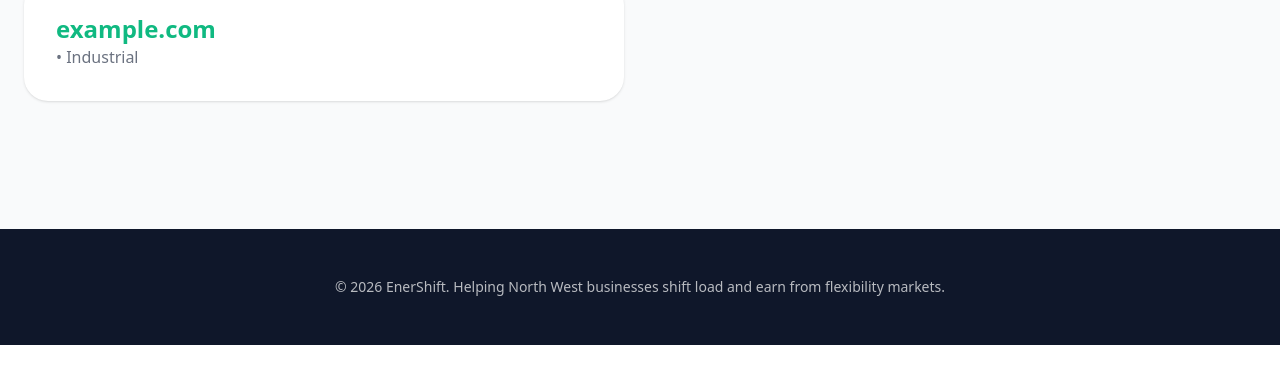
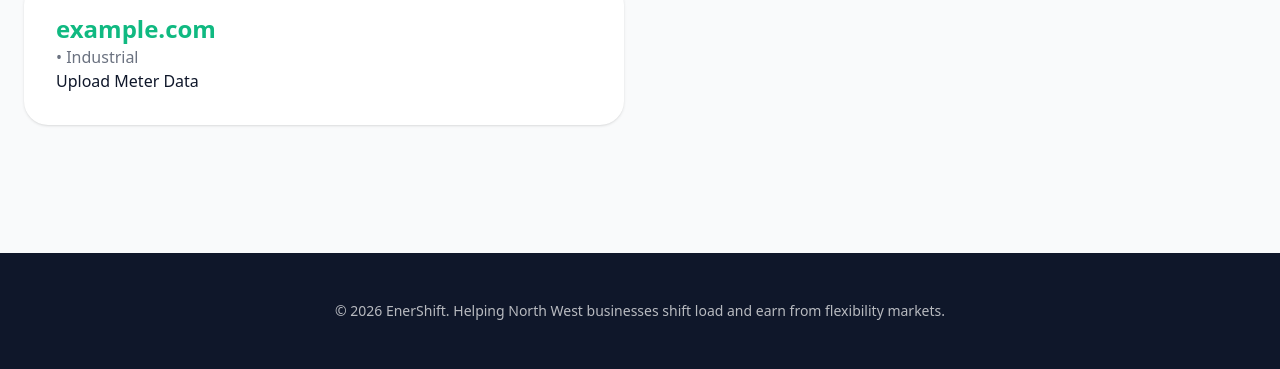
Before and after one commit to willbrad0803/EnerShift, a Django app: template templates/dashboard/home.html in a window 1280 px wide. Shown: the part 879-1248 px from the top of the page. Before the commit the page ends 1224 px from the top, so only its background shows below. Run offline with Django 5.2, Linux system fonts and the light colour scheme; the template is opened without the code that fills it: values that come from a table or form of the project are taken from there, others are empty; some libraries are stand-ins or nearby versions.

Commit message:
Update home.html

```diff
--- a/templates/dashboard/home.html
+++ b/templates/dashboard/home.html
@@ -26,6 +26,7 @@
             <div class="bg-white rounded-3xl shadow p-8">
                 <h3 class="text-2xl font-semibold">{{ site.name }}</h3>
                 <p class="text-gray-500">{{ site.postcode }} • {{ site.get_industry_type_display|default:"Industrial" }}</p>
+                <a href="{% url 'upload_meter_data' %}">Upload Meter Data</a>
             </div>
             {% endfor %}
         </div>
```
